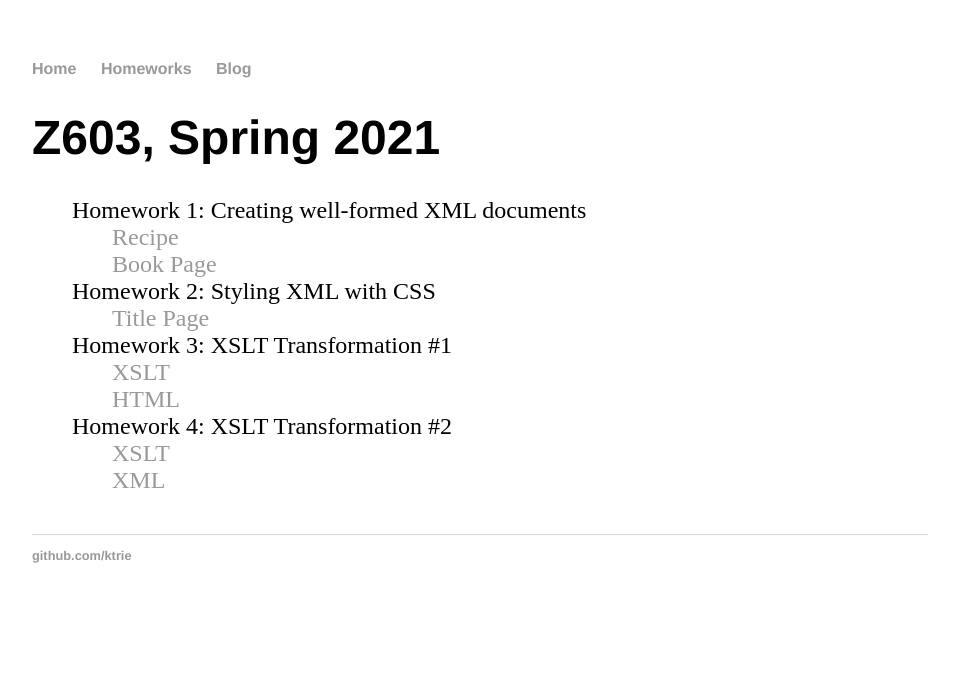
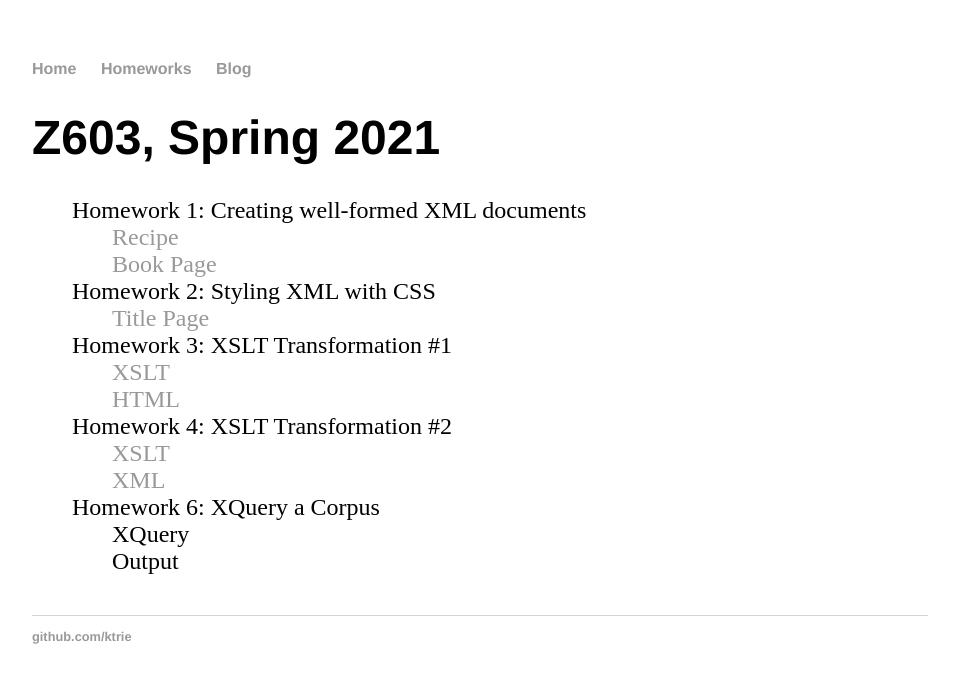
Before and after one commit to ktrie/ktrie.github.io, a Jekyll site: the page built from homeworks/index.html, in a window 1280 px wide. Shown: the top 683 px of the page, without its empty margins (160-1119 px from the left). Built offline with Jekyll 4.4.1, drawn with Linux system fonts in a browser that asks for light colours.

Commit message:
Update index.html

```diff
--- a/homeworks/index.html
+++ b/homeworks/index.html
@@ -27,4 +27,10 @@ title: Z603, Spring 2021
 			<li><a href="/homeworks/journals.xml">XML</a></li>
 		</ul>
 	</li>
+	<li>Homework 6: XQuery a Corpus
+		<ul>
+			<li href="/homeworks/ead.xquery">XQuery</li>
+			<li href="/homeworks/eadoutput.xml">Output</li>
+		</ul>
+	</li>
      </ul>
```
